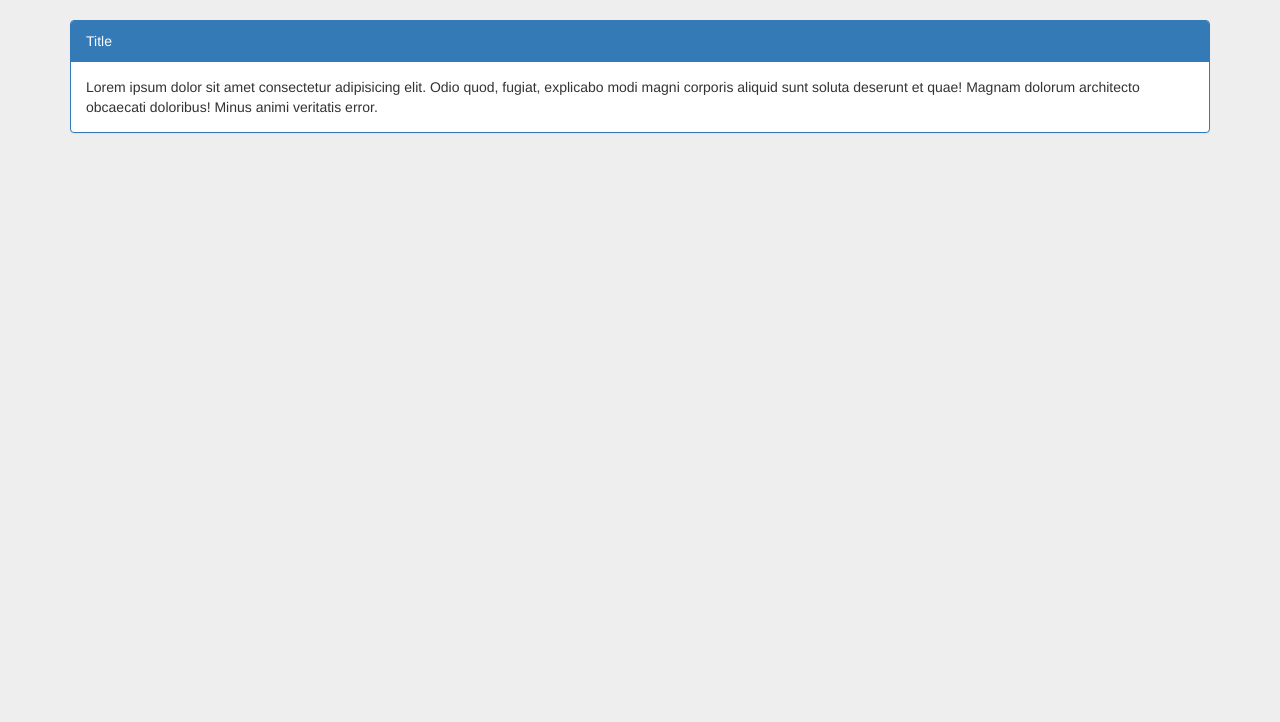
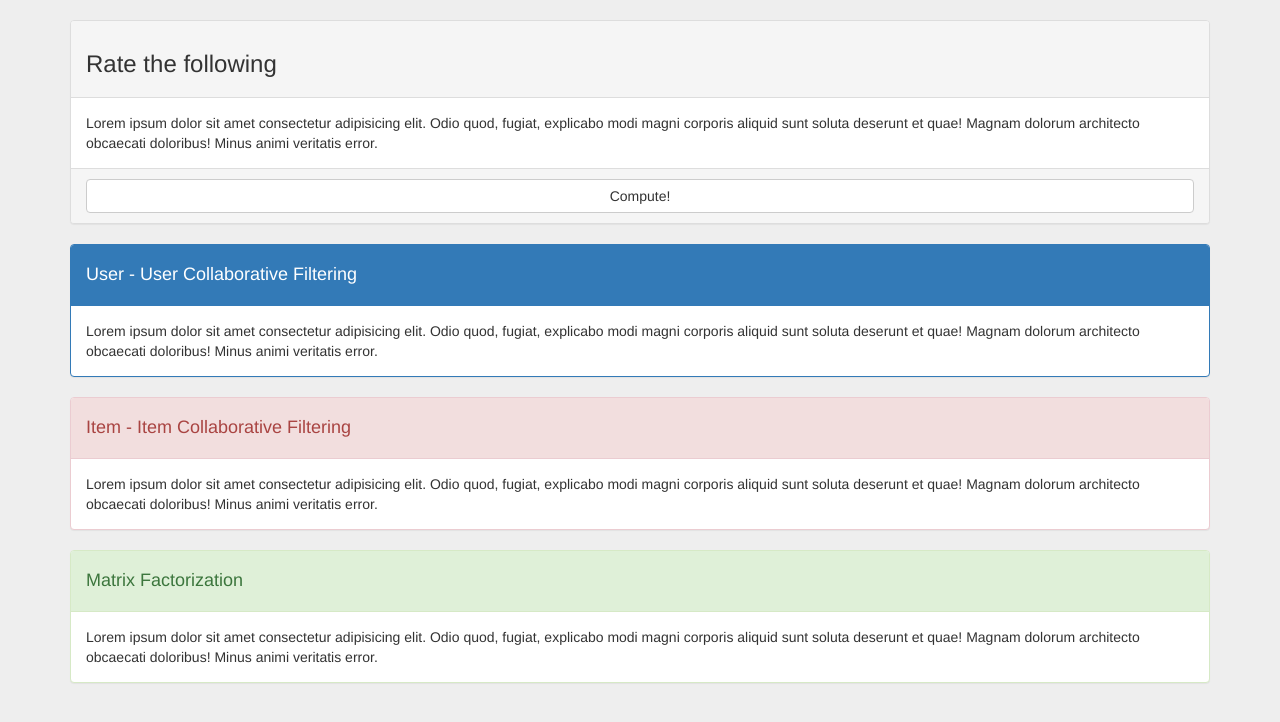
Before and after one commit to Pk13055/imdb-movie-recommender, a Flask app: page /user/recommend/ in a window 1280 px wide. Shown: the part 51-773 px from the top of the page. Run offline with Flask 2, Linux system fonts and the light colour scheme; the visitor is signed in with stand-in values (Sample User, id 1); some libraries are stand-ins or nearby versions.

Commit message:
[Addition] README updated
- Added content to the various fields of the README.md file
- Updated README with relevant documentation
- Added recommend.html.j2 template
- recommender system documentation

```diff
--- a/app/templates/user/recommend.html.j2
+++ b/app/templates/user/recommend.html.j2
@@ -2,10 +2,38 @@
 {% block content %}
 <div class="row">
     <div class="col-xs-12">
+        <div class="panel panel-default">
+            <div class="panel-heading"><h3>Rate the following</h3></div>
+            <div class="panel-body">Lorem ipsum dolor sit amet consectetur adipisicing elit. Odio quod, fugiat, explicabo modi magni corporis aliquid sunt soluta deserunt et quae! Magnam dolorum architecto obcaecati doloribus! Minus animi veritatis error.</div>
+            <div class="panel-footer">
+                <button class="btn btn-default btn-block">Compute!</button>
+            </div>
+        </div>
+    </div>
+</div>
+<div class="row">
+    <div class="col-xs-12">
         <div class="panel panel-primary">
-            <div class="panel-heading">Title</div>
+            <div class="panel-heading"><h4>User - User Collaborative Filtering</h4></div>
             <div class="panel-body">Lorem ipsum dolor sit amet consectetur adipisicing elit. Odio quod, fugiat, explicabo modi magni corporis aliquid sunt soluta deserunt et quae! Magnam dolorum architecto obcaecati doloribus! Minus animi veritatis error.</div>
         </div>
     </div>
 </div>
+<div class="row">
+    <div class="col-xs-12">
+        <div class="panel panel-danger">
+            <div class="panel-heading"><h4>Item - Item Collaborative Filtering</h4></div>
+            <div class="panel-body">Lorem ipsum dolor sit amet consectetur adipisicing elit. Odio quod, fugiat, explicabo modi magni corporis aliquid sunt soluta deserunt et quae! Magnam dolorum architecto obcaecati doloribus! Minus animi veritatis error.</div>
+        </div>
+    </div>
+</div>
+<div class="row">
+        <div class="col-xs-12">
+            <div class="panel panel-success">
+                <div class="panel-heading"><h4>Matrix Factorization</h4></div>
+                <div class="panel-body">Lorem ipsum dolor sit amet consectetur adipisicing elit. Odio quod, fugiat, explicabo modi magni corporis aliquid sunt soluta deserunt et quae! Magnam dolorum architecto obcaecati doloribus! Minus animi veritatis error.</div>
+            </div>
+        </div>
+    </div>
+
 {% endblock content %}
```
Also changed, not shown: README.md, 1 other file.
